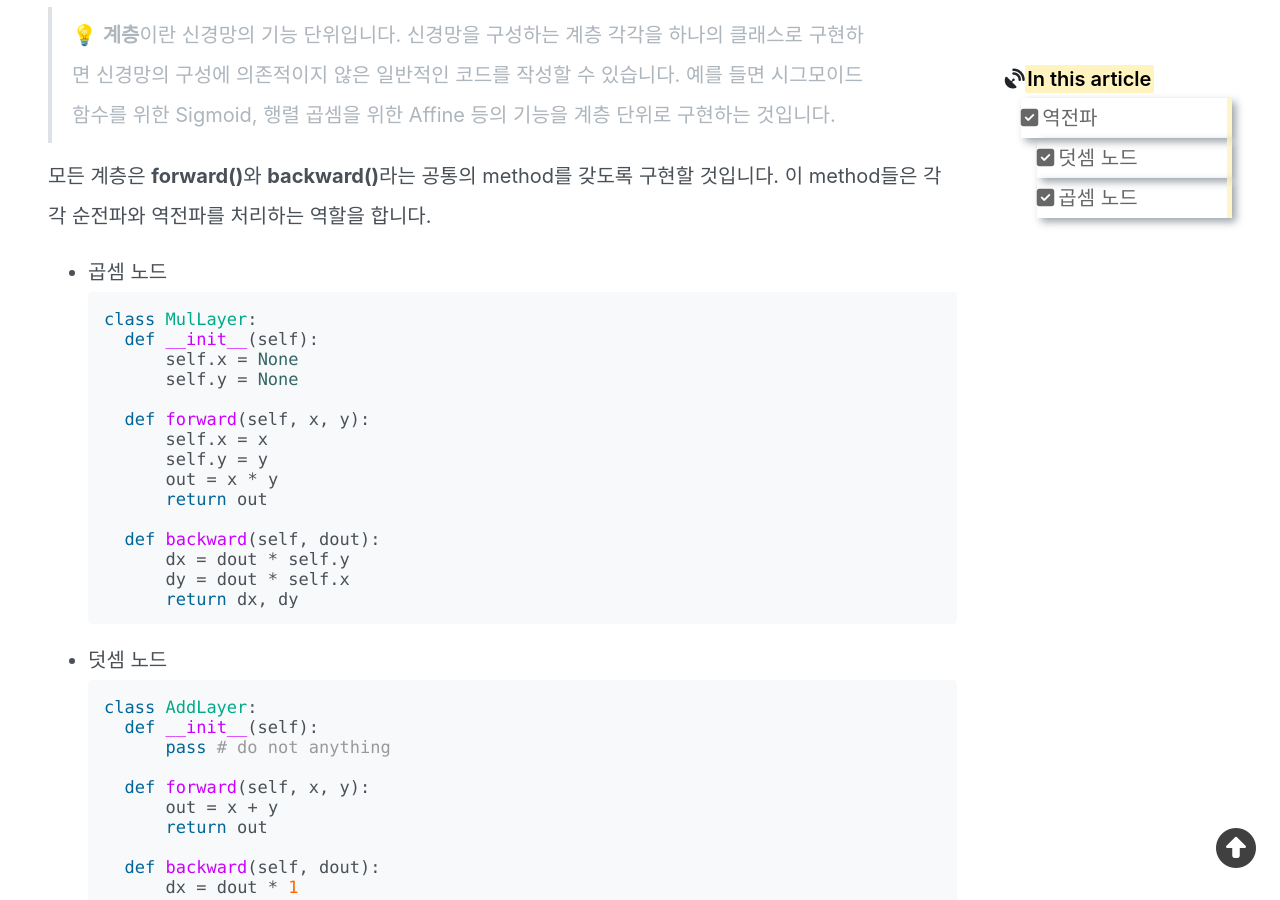
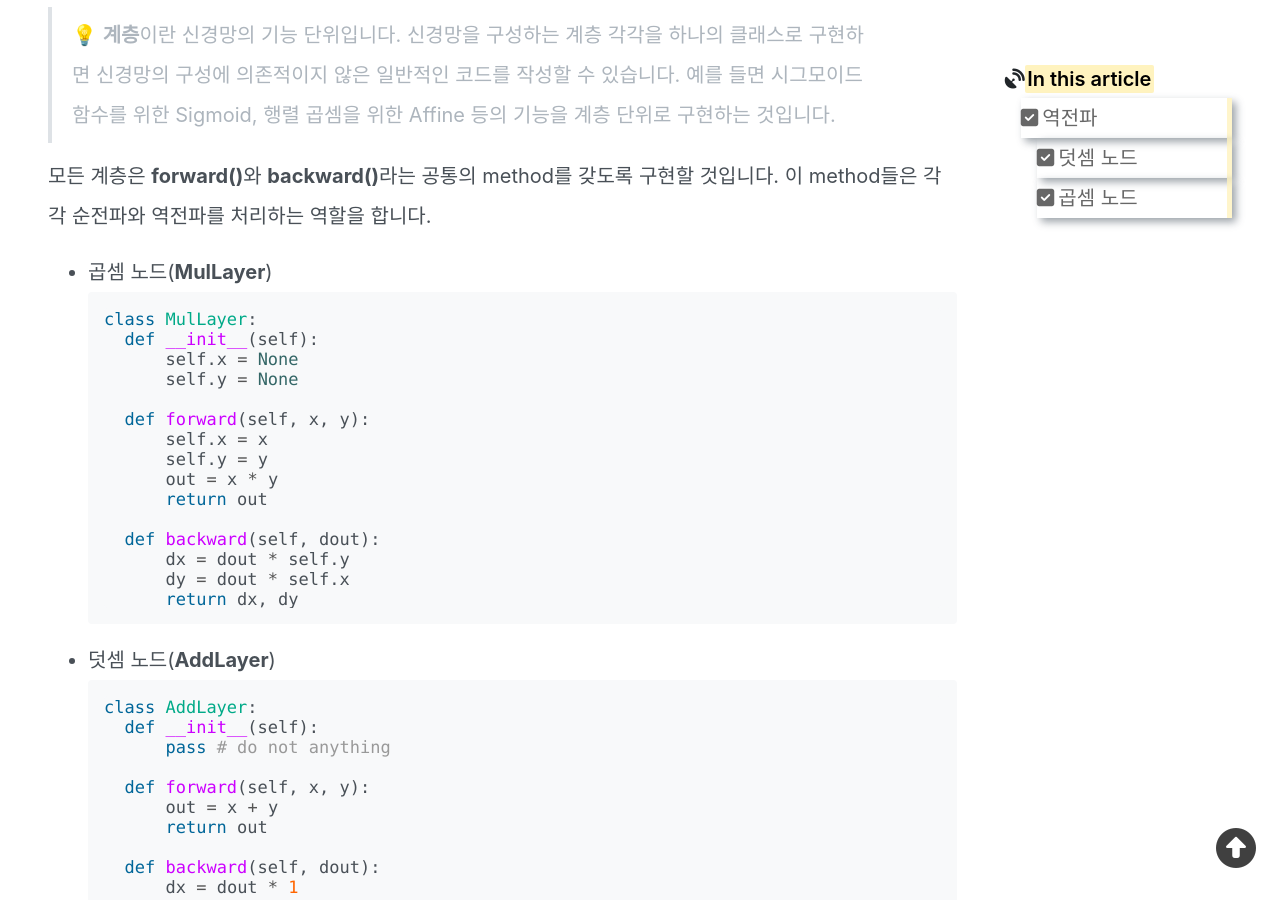
Before and after one commit to mngupark/mngupark.github.io, a Jekyll site: the page built from posts/study/machine learning/deep learning/_posts/2023-02-13-backpropagation-2.md, in a window 1280 px wide and 900 px high, scrolled down 2798 px. Built offline with Jekyll 4.4.1, drawn with Linux system fonts in a browser that asks for light colours; nearby versions of some CDN libraries; formulas are drawn with MathJax 3; comment, search, counter and statistics services are not loaded.

Commit message:
update supplementary explanation

````diff
--- a/posts/study/machine learning/deep learning/_posts/2023-02-13-backpropagation-2.md
+++ b/posts/study/machine learning/deep learning/_posts/2023-02-13-backpropagation-2.md
@@ -81,7 +81,7 @@ $$
 
 모든 계층은 **forward()**와 **backward()**라는 공통의 method를 갖도록 구현할 것입니다. 이 method들은 각각 순전파와 역전파를 처리하는 역할을 합니다.
 
-* 곱셈 노드
+* 곱셈 노드(**MulLayer**)
 ```python
 class MulLayer:
     def __init__(self):
@@ -99,7 +99,7 @@ class MulLayer:
         dy = dout * self.x
         return dx, dy
 ```
-* 덧셈 노드
+* 덧셈 노드(**AddLayer**)
 ```python
 class AddLayer:
     def __init__(self):
````
